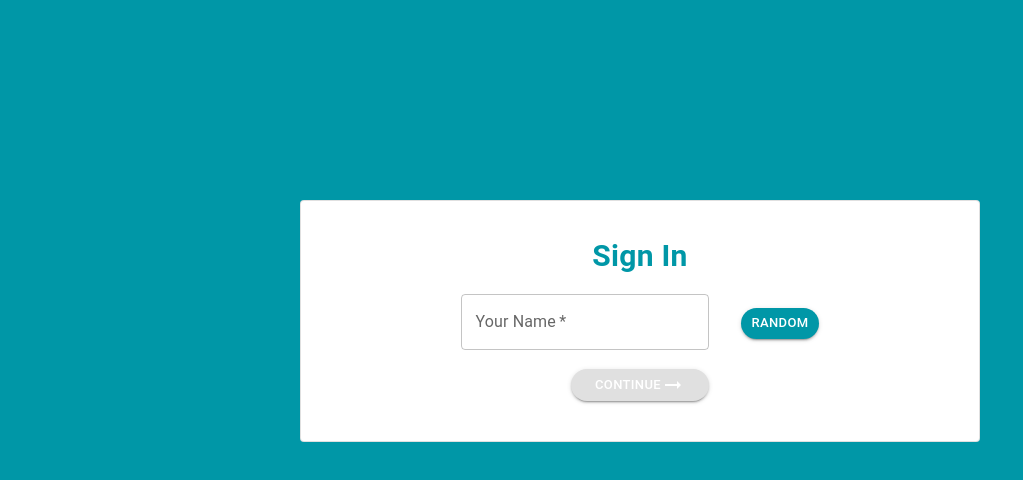
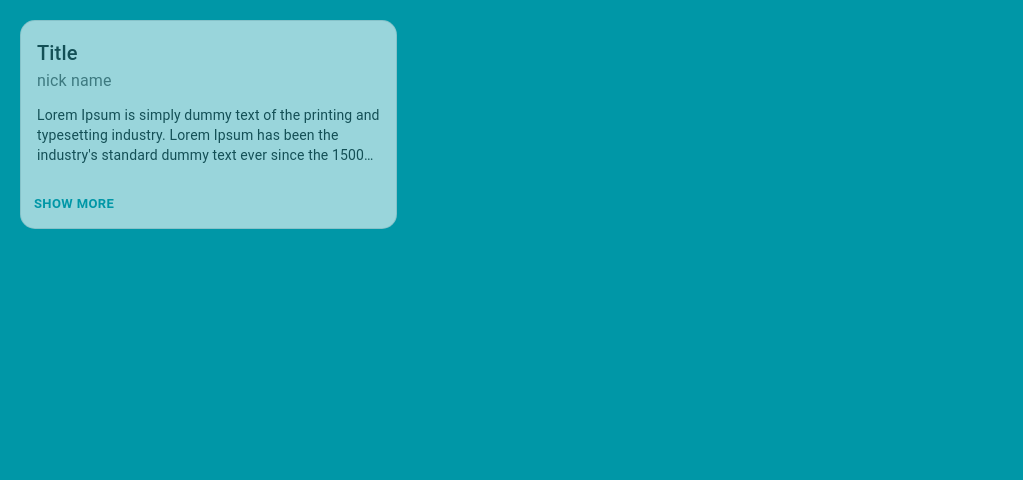
Before and after one commit to fcodelabs/training-web, a React (Create React App) app: page /home in a window 1280 px wide. Shown: the top 480 px of the page, without its empty margins (0-1023 px from the left). Built offline with nearby package versions, Linux system fonts and the light colour scheme.

Commit message:
Diary card created

```diff
--- a/src/App.js
+++ b/src/App.js
@@ -1,5 +1,5 @@
 import "./App.css";
-import SignIn from "./Components/SignIn";
+import SignIn from "./components/SignIn";
 
 function App() {
   return (
--- /dev/null
+++ b/src/Components/DiaryCard.js
@@ -0,0 +1,71 @@
+import React from "react";
+import Box from "@mui/material/Box";
+import Card from "@mui/material/Card";
+import CardActions from "@mui/material/CardActions";
+import CardContent from "@mui/material/CardContent";
+import Button from "@mui/material/Button";
+import Typography from "@mui/material/Typography";
+
+const bull = (
+  <Box
+    component="span"
+    sx={{ display: "inline-block", mx: "2px", transform: "scale(0.8)" }}
+  ></Box>
+);
+
+export default function DiaryCard() {
+  const [handleDescriptionLineClamp, setHandleDescriptionLineClamp] =
+    React.useState(3);
+
+  const handleDescription = () => {
+    if (handleDescriptionLineClamp === 3) {
+      setHandleDescriptionLineClamp(100);
+    } else {
+      setHandleDescriptionLineClamp(3);
+    }
+  };
+
+  return (
+    <Card
+      variant="outlined"
+      sx={{
+        maxWidth: 375,
+        borderRadius: "15px",
+        opacity: 0.6,
+        mx: "20px",
+        my: "20px",
+      }}
+    >
+      <CardContent>
+        <Typography variant="h6" component="div">
+          Title
+        </Typography>
+        <Typography sx={{ mb: 1.5 }} color="text.secondary">
+          nick name
+        </Typography>
+        <Typography variant="body2">
+          {/* line clamp */}
+          <Box
+            component="div"
+            sx={{
+              overflow: "hidden",
+              display: "-webkit-box",
+              WebkitLineClamp: handleDescriptionLineClamp,
+              WebkitBoxOrient: "vertical",
+            }}
+          >
+            Lorem Ipsum is simply dummy text of the printing and typesetting
+            industry. Lorem Ipsum has been the industry's standard dummy text
+            ever since the 1500s, when an unknown printer took a galley of type
+            and scrambled it to make a type specimen book.
+          </Box>
+        </Typography>
+      </CardContent>
+      <CardActions>
+        <Button size="small" onClick={handleDescription} sx={{color:"#0097A7", fontWeight:"bold"}}>
+          {handleDescriptionLineClamp === 3 ? "Show More" : "Show Less"}
+        </Button>
+      </CardActions>
+    </Card>
+  );
+}
--- a/src/Components/SignIn.js
+++ b/src/Components/SignIn.js
@@ -1,4 +1,5 @@
 import React, { useState } from "react";
+import {Routes, Route, useNavigate} from 'react-router-dom';
 import Box from "@mui/material/Box";
 // eslint-disable-next-line
 import FilledInput from "@mui/material/FilledInput";
@@ -25,6 +26,7 @@ export default function SignIn() {
   const [activeContinue, setActiveContinue] = useState(false);
   const [name, setName] = useState("");
   const [requiredMessage, setRequiredMessage] = useState("");
+  const navigate = useNavigate();
 
   const generateRandomName = () => {
     const names = ["Aiden", "Brew", "John", "Zahir", "Jessica", "Lyan"];
@@ -43,6 +45,14 @@ export default function SignIn() {
     }
     setName(e.target.value);
   };
+
+  const navigateToHome = () => {
+    if (name.length > 0) {
+      navigate("/home");
+    } else {
+      setRequiredMessage("Name is required");
+    }
+  }
 
   return (
     <Box item xs={3}>
@@ -114,6 +124,7 @@ export default function SignIn() {
                   backgroundColor: "#0097A7",
                   ":hover": { backgroundColor: "#0097A7" },
                 }}
+                onClick={navigateToHome}
               >
                 Continue <ArrowRightAltIcon />
               </Button>
@@ -137,6 +148,7 @@ export default function SignIn() {
           </CardContent>
         </Box>
       </Card>
+
     </Box>
   );
 }
--- a/src/index.js
+++ b/src/index.js
@@ -1,14 +1,21 @@
-import React from 'react';
-import ReactDOM from 'react-dom';
-import './index.css';
-import App from './App';
-import reportWebVitals from './reportWebVitals';
+import React from "react";
+import ReactDOM from "react-dom";
+import { BrowserRouter, Routes, Route } from "react-router-dom";
+import "./index.css";
+import App from "./App";
+import Home from "./pages/home";
+import reportWebVitals from "./reportWebVitals";
 
 ReactDOM.render(
   <React.StrictMode>
-    <App />
+    <BrowserRouter>
+      <Routes>
+        <Route path="/" element={<App />} />
+        <Route path="/home" element={<Home />} />
+      </Routes>
+    </BrowserRouter>
   </React.StrictMode>,
-  document.getElementById('root')
+  document.getElementById("root")
 );
 
 // If you want to start measuring performance in your app, pass a function
--- /dev/null
+++ b/src/pages/home.js
@@ -0,0 +1,10 @@
+import DiaryCard from "../components/DiaryCard";
+
+export default function Home() {
+  return (
+    <div>
+      {/* <h1>Home</h1> */}
+      <DiaryCard />
+    </div>
+  );
+}
```
